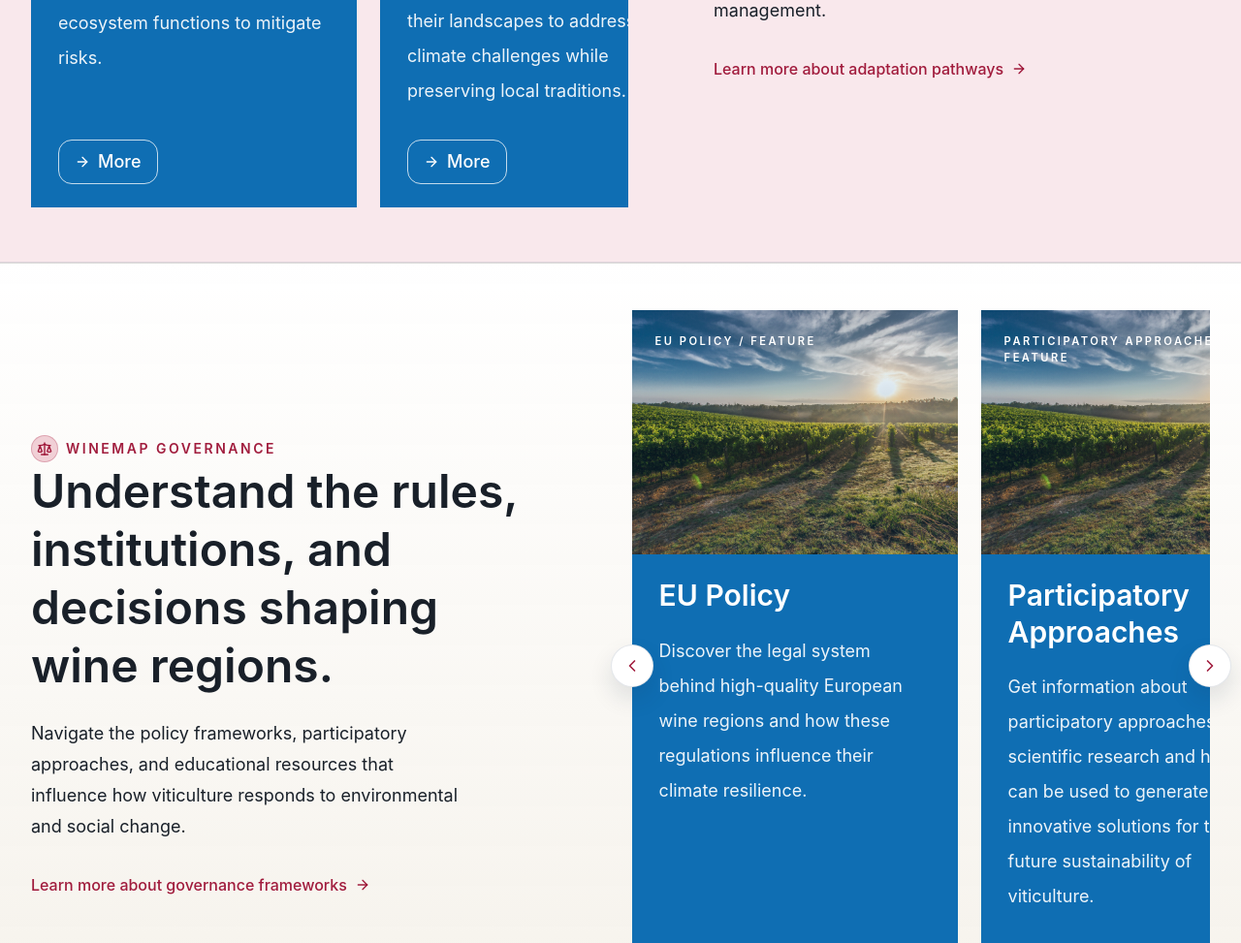
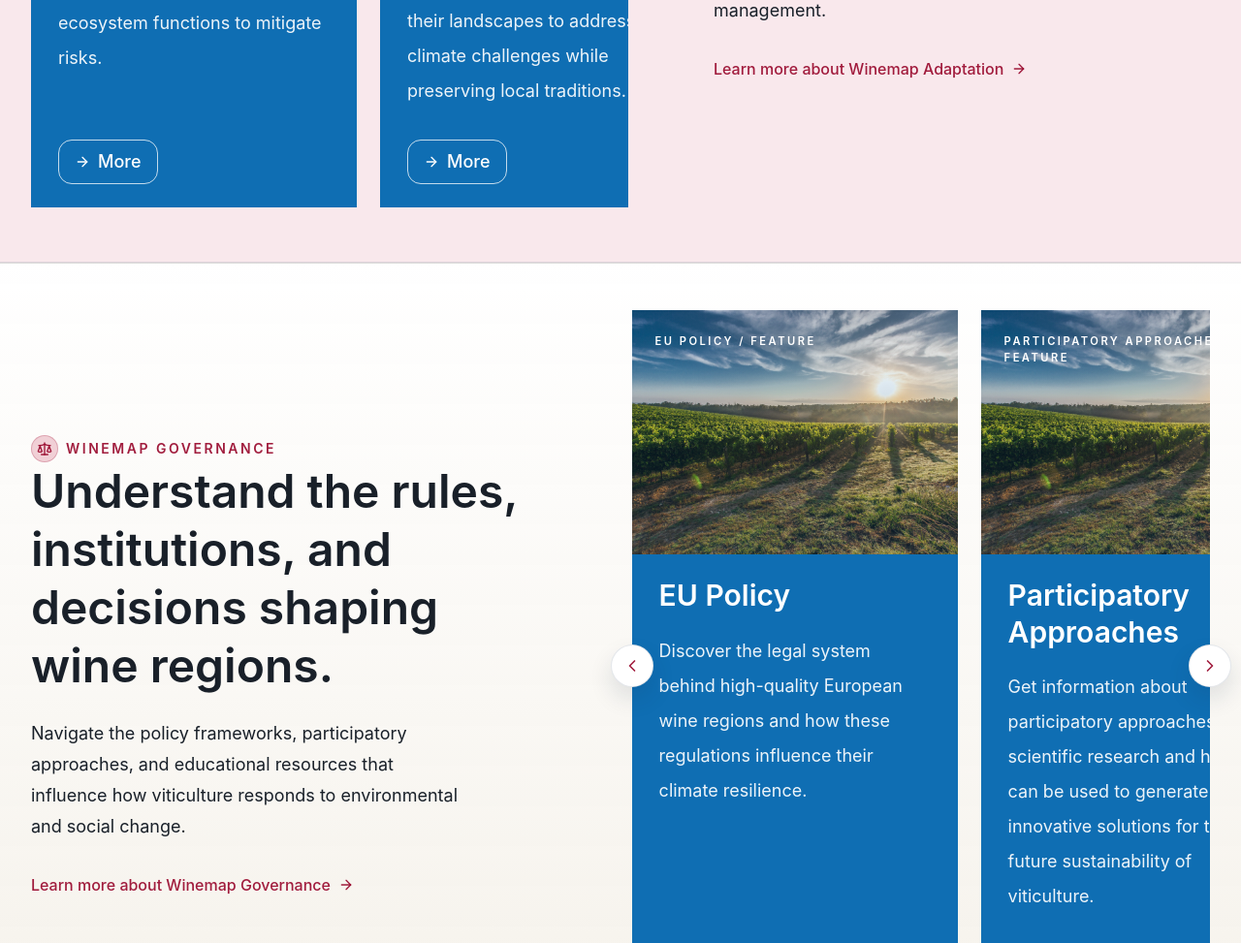
Before and after one commit to Eurac-Research/winemap, a Next.js app: page / in a window 1280 px wide. Shown: the part 1746-2719 px from the top of the page at 97% size. Built offline with nearby package versions, Linux system fonts and the light colour scheme.

Commit message:
update landing page link texts

```diff
--- a/src/app/page.tsx
+++ b/src/app/page.tsx
@@ -151,7 +151,7 @@ export default function HomePage() {
               href="/adaptation"
               className="mt-8 inline-flex items-center gap-2 text-base font-medium text-[color:var(--accent-strong)] transition hover:gap-3"
             >
-              <span>Learn more about adaptation pathways</span>
+              <span>Learn more about Winemap Adaptation</span>
               <ArrowRight className="h-4 w-4" />
             </Link>
           </div>
@@ -183,7 +183,7 @@ export default function HomePage() {
               href="/legal/eu-policy"
               className="mt-8 inline-flex items-center gap-2 text-base font-medium text-[color:var(--accent-strong)] transition hover:gap-3"
             >
-              <span>Learn more about governance frameworks</span>
+              <span>Learn more about Winemap Governance</span>
               <ArrowRight className="h-4 w-4" />
             </Link>
           </div>
```
